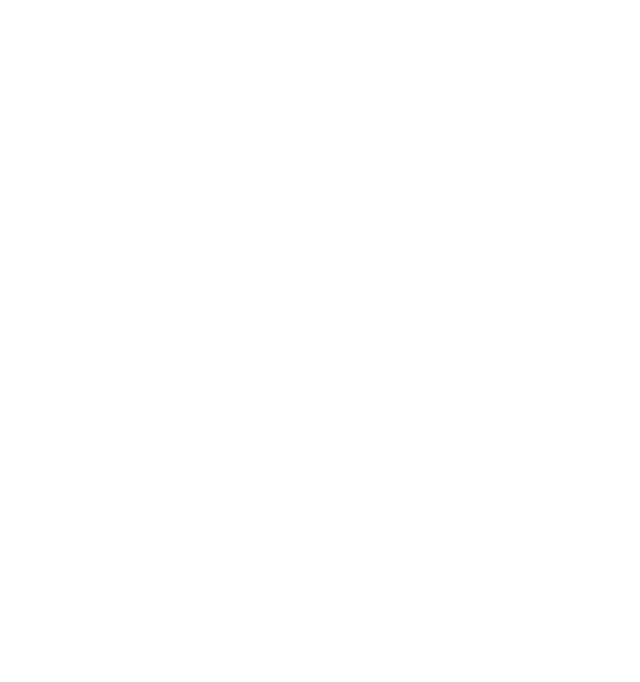
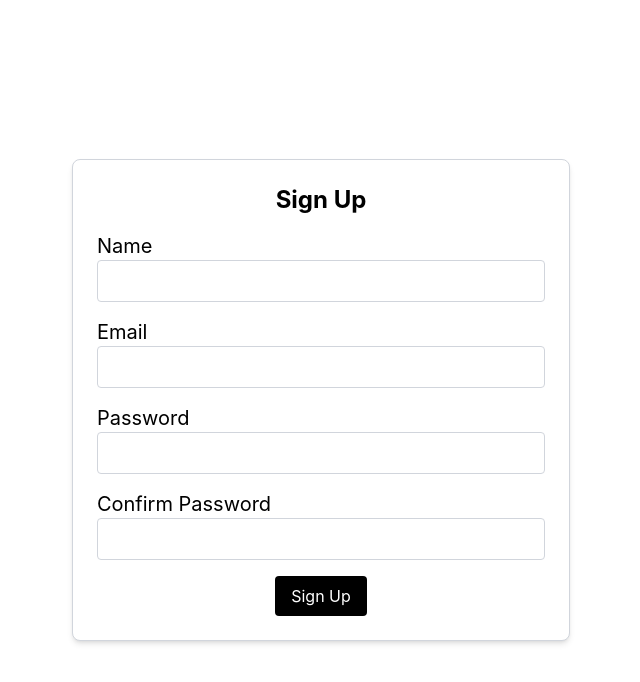
Before and after one commit to Priyansh7999/react-auth-forms, a React (Vite) app: page /sign-up in a window 1280 px wide. Shown: the top 682 px of the page, without its empty margins (319-959 px from the left). Built offline with nearby package versions, Linux system fonts and the light colour scheme.

Commit message:
feat: create signup page with formik form and InputField component

```diff
--- a/src/pages/SignUp.jsx
+++ b/src/pages/SignUp.jsx
@@ -1,9 +1,43 @@
+import { ErrorMessage, Field, Form, Formik } from 'formik'
 import React from 'react'
+import { SignupSchema } from '../schemas/signupSchema'
+import Button from '../components/Button'
+import InputField from '../components/InputField'
+import { useNavigate } from 'react-router-dom'
+export default function SignUp() {
+  const initialState = {
+    name: '',
+    email: '',
+    password: '',
+    confirmPassword: ''
+  }
+  const navigate = useNavigate()
 
-export default function SignUp() {
+  const handleSubmit = (values) => {
+    alert(`Name: ${values.name}\nEmail: ${values.email}\nPassword: ${values.password}\nConfirm Password: ${values.confirmPassword}`)
+    navigate('/')
+  }
+
   return (
-    <div>
-
+    <div className='flex justify-center items-center h-screen'>
+      <div className='flex flex-col border border-gray-300 rounded-lg p-6 bg-white shadow-md'>
+        <h3 className='text-2xl font-bold mb-4 text-center'>Sign Up</h3>
+        <Formik
+          initialValues={initialState}
+          validationSchema={SignupSchema}
+          onSubmit={handleSubmit}
+        >
+          <Form>
+            <InputField label="Name" type="text" name="name" />
+            <InputField label="Email" type="email" name="email" />
+            <InputField label="Password" type="password" name="password" />
+            <InputField label="Confirm Password" type="password" name="confirmPassword" />
+            <div className="mt-4 flex justify-center">
+              <Button title="Sign Up" type="submit" />
+            </div>
+          </Form>
+        </Formik>
+      </div>
     </div>
   )
 }
```
